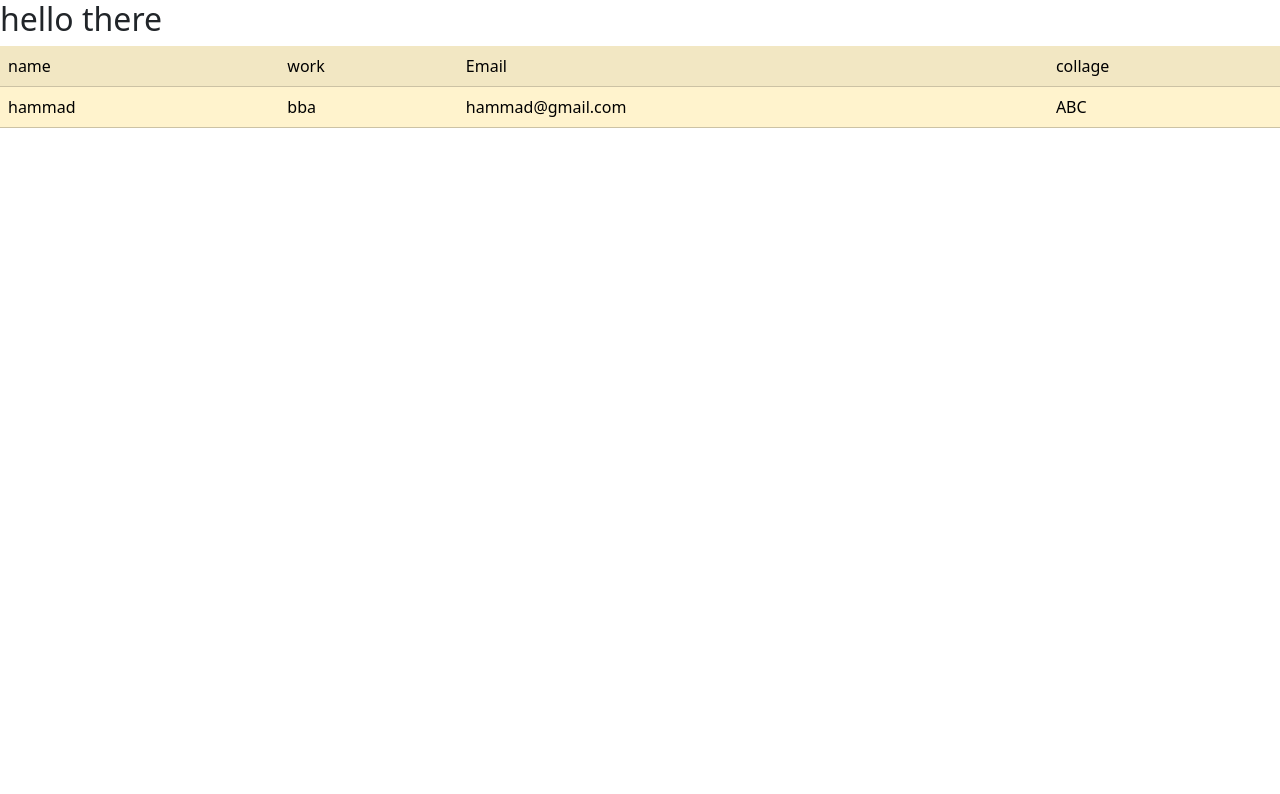
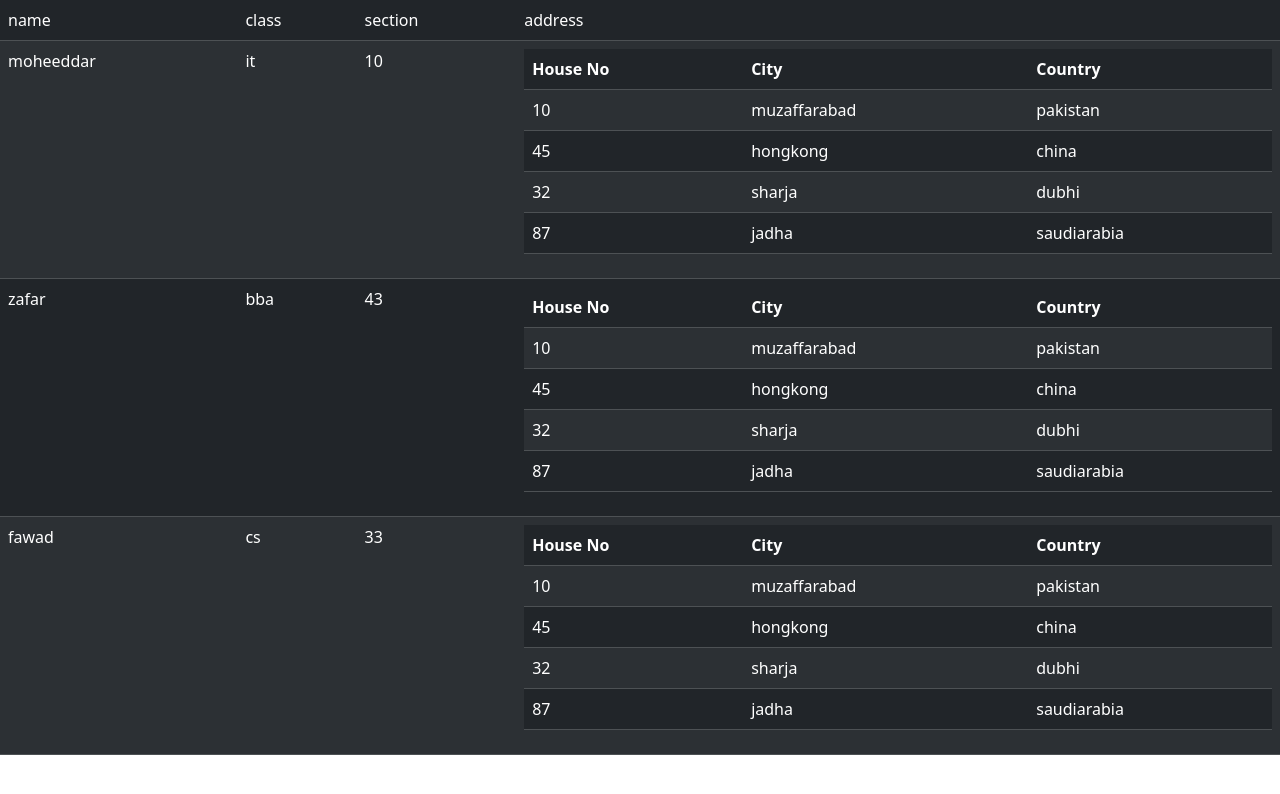
Before and after one commit to Moheed-Dar/REACT, a React (Create React App) app: page / in a window 1280 px wide. Shown: the top 794 px of the page. Built offline with nearby package versions, Linux system fonts and the light colour scheme.

Commit message:
nested list with bootstrap

```diff
--- a/src/App.js
+++ b/src/App.js
@@ -2,66 +2,89 @@ import "bootstrap/dist/css/bootstrap.min.css";
 import { Table } from "react-bootstrap";
 import "./App.css";
 import React from "react";
+
 function App() {
-  // const Students = ["moheed", "zahid", "danish", "usama"];
-  //this is used for array only
-  // in below case we using just map function for data entring inthe table in object types
-  const Students = [
+  const Users = [
     {
-      name: "moheed",
-      work: " bba",
-      Email: "moheeddar@gmail.com",
-      collage: "AUP",
+      name: "moheeddar",
+      class: "it",
+      section: "10",
+      address: [
+        { Hn: "10", city: "muzaffarabad", country: "pakistan" },
+        { Hn: "45", city: "hongkong", country: "china" },
+        { Hn: "32", city: "sharja", country: "dubhi" },
+        { Hn: "87", city: "jadha", country: "saudiarabia" },
+      ],
     },
     {
-      name: "hammad",
-      work: " bba",
-      Email: "hammad@gmail.com",
-      collage: "ABC",
+      name: "zafar",
+      class: "bba",
+      section: "43",
+      address: [
+        { Hn: "10", city: "muzaffarabad", country: "pakistan" },
+        { Hn: "45", city: "hongkong", country: "china" },
+        { Hn: "32", city: "sharja", country: "dubhi" },
+        { Hn: "87", city: "jadha", country: "saudiarabia" },
+      ],
     },
     {
-      name: "hamza",
-      work: " CS",
-      Email: "Ammad@gmail.com",
-      collage: "ABC",
-    },
-    {
-      name: "saad",
-      work: " IT",
-      Email: "saad@gmail.com",
-      collage: "AUP",
-    },
-    {
-      name: "daud",
-      work: " IT",
-      Email: "daud@gmail.com",
-      collage: "AUP",
+      name: "fawad",
+      class: "cs",
+      section:"33",
+      address: [
+        { Hn: "10", city: "muzaffarabad", country: "pakistan" },
+        { Hn: "45", city: "hongkong", country: "china" },
+        { Hn: "32", city: "sharja", country: "dubhi" },
+        { Hn: "87", city: "jadha", country: "saudiarabia" },
+      ],
     },
   ];
+
   return (
     <div>
-      <h2>hello there</h2>
-      <Table striped className="table-warning table-hover ">
-        <tbody>
+      <Table striped variant="dark">
+        <thead>
           <tr>
             <td>name</td>
-            <td>work</td>
-            <td>Email</td>
-            <td>collage</td>
+            <td>class</td>
+            <td>section</td>
+            <td>address</td>
           </tr>
-           {Students.map((data, i) =>
-          data.Email === "hammad@gmail.com"?(
-            <tr key={i}>
-              <td>{data.name}</td>
-              <td>{data.work}</td>
-              <td>{data.Email}</td>
-              <td>{data.collage}</td>
+        </thead>
+        <tbody>
+          {Users.map((item,j) =>(
+            <tr key={j}>
+              <td>{item.name}</td>
+              <td>{item.class}</td>
+              <td>{item.section} </td>
+            <td>
+              <Table striped variant="dark">
+                 <thead>
+                   <tr>
+                      <th>House No</th>
+                      <th>City</th>
+                      <th>Country</th>
+                   </tr>
+                  </thead>
+                <tbody>
+                  {item.address.map((data,i) =>(
+                    <tr key={i}>
+                      <td>{data.Hn} </td>
+                      <td>{data.city} </td>
+                      <td>{data.country} </td>
+                    </tr>
+                  ))}
+                </tbody>
+              </Table>
+            </td>
             </tr>
-          ):null
-          )}
-        </tbody>
+            ))}
+          </tbody>
       </Table>
     </div>
   );
 }
 export default App;
+
+
+// export default App;
```
